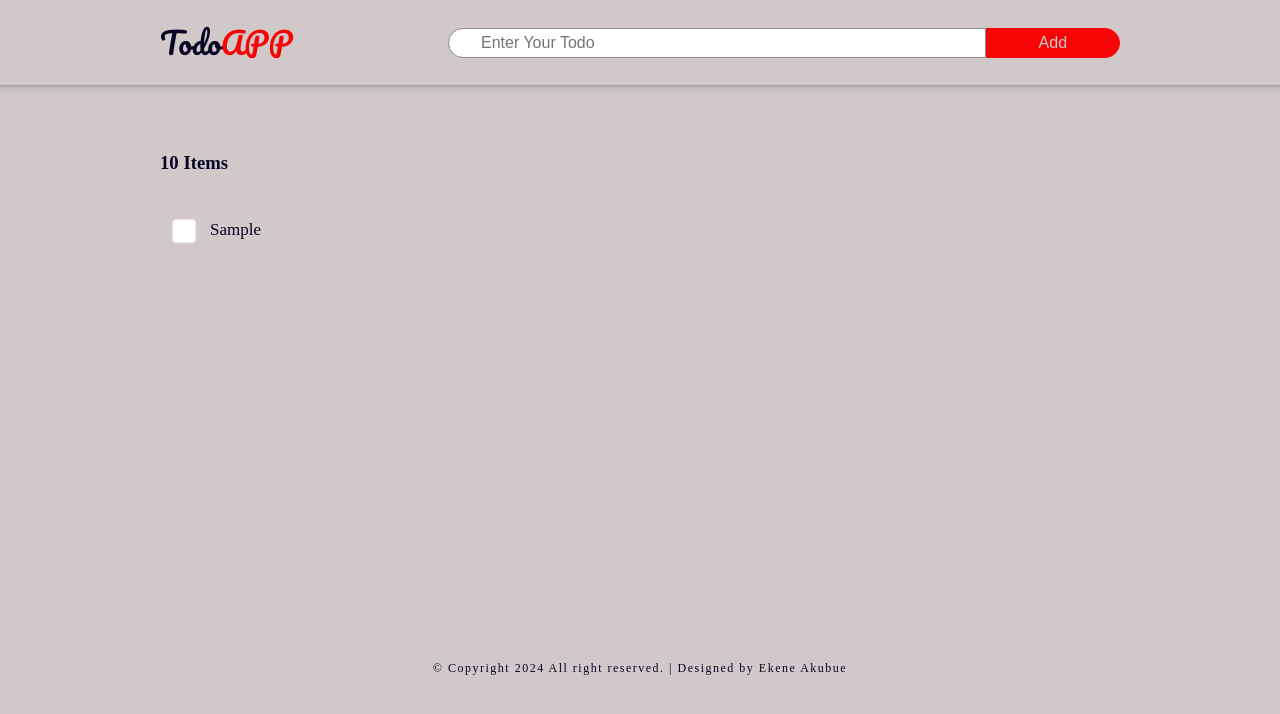
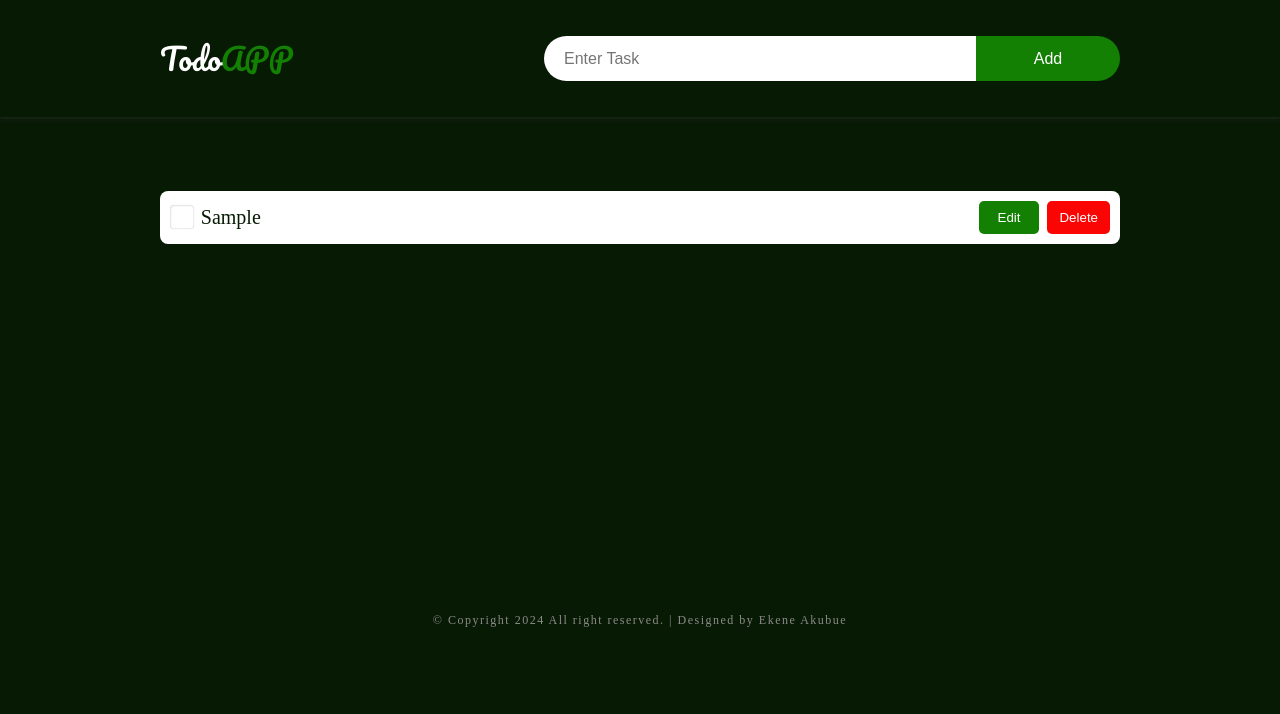
Before and after one commit to ekeneakubue/Todo-list-app, a plain HTML site: page index.html in a window 1280 px wide. Both pictures are taken after typing "Sample" into the empty fields and a click on the button "Add". Drawn offline with Linux system fonts and the light colour scheme.

Commit message:
Added Javascript file to control the Task List

```diff
--- a/index.html
+++ b/index.html
@@ -15,22 +15,22 @@
     <body>
         <header>
             <div class="logo">Todo<span>APP</span></div>
-            <div class="add">
-                <input type="text" placeholder="Enter Your Todo" id="input-box">
-                <button onclick="addTask()">Add</button>
-            </div>
+            <form id="task-form">
+                <input type="text" id="task-input" placeholder="Enter Task">
+                <button type="submit" id="add-button">Add</button>
+            </form>
         </header>
 
         <main>
-            <h3>10 Items</h3>
-            <ul id="list-container">
-                <!-- <li class="checked">task1</li>
-                <li>task2</li>                                   -->
-            </ul>
-
-
-
-
+            <div class="todo-container">
+                <ul id="task-list">
+                    <!-- <li class="task-item">
+                        <span class="task-content">Task</span>
+                        <button id="edit">Edit</button>
+                        <button id="delete">Delete</button>
+                    </li>                                 -->
+                </ul>
+            </div>
         </main>
 
         <footer>&copy; Copyright 2024 All right reserved. | Designed by Ekene Akubue</footer>
--- a/script.js
+++ b/script.js
@@ -1,14 +1,106 @@
-const inputBox = document.getElementById("input-box");
-const listContainer = document.getElementById("list-container");
+// Getting references to HTML elements
+const taskForm = document.getElementById('task-form');
+const taskInput = document.getElementById('task-input');
+const addButton = document.getElementById('add-button');
+const taskList = document.getElementById('task-list');
 
-function addTask(){
-    if(inputBox.value === ""){
-        alert("You did not write any Task to add");
-    }
-    else{
-        let li = document.createElement("li");
-        li.innerHTML = inputBox.value;
-        listContainer.appendChild(li);
-    }
-    inputBox.value = "";
+// Variable to track the task being edited
+let editingTaskItem = null;
+
+// Load tasks from localStorage when the page loads
+window.addEventListener('load', function () {
+  const savedTasks = JSON.parse(localStorage.getItem('tasks'));
+  if (savedTasks) {
+    savedTasks.forEach(task => {
+      addTaskToList(task);
+    });
+  }
+});
+
+
+
+// Event listener for form submission
+taskForm.addEventListener('submit', function (event) {
+  event.preventDefault();
+  if (!editingTaskItem) {
+    addTask();
+  } else {
+    editTask();
+  }
+});
+
+
+
+// Function to add a new task
+function addTask() {
+  const task = taskInput.value.trim();
+  if (!task) {
+    alert('Please enter a task.');
+    return;
+  }
+  addTaskToList(task);
+  taskInput.value = '';
 }
+
+
+
+// Function to add and remove task to the list and localStorage
+function addTaskToList(taskContent) {
+  const taskItem = document.createElement('li');
+  taskItem.className = 'task-item';
+  const taskContentElement = document.createElement('span');
+  taskContentElement.className = 'task-content';
+  taskContentElement.textContent = taskContent;
+
+  const editButton = document.createElement('button');
+  editButton.id = 'edit';
+  editButton.textContent = 'Edit';
+
+  const deleteButton = document.createElement('button');
+  deleteButton.id = 'delete';
+  deleteButton.textContent = 'Delete';
+
+  taskItem.appendChild(taskContentElement);
+  taskItem.appendChild(editButton);
+  taskItem.appendChild(deleteButton);
+
+  taskList.insertAdjacentElement('afterbegin', taskItem);
+
+  editButton.addEventListener('click', function () {
+    taskInput.value = taskContentElement.textContent;
+    addButton.textContent = 'Update';
+    editingTaskItem = taskItem;
+  });
+
+  deleteButton.addEventListener('click', function () {
+    taskList.removeChild(taskItem);
+    updateLocalStorage();
+  });
+  updateLocalStorage();
+}
+
+
+
+// Function to update localStorage with new tasks
+function updateLocalStorage() {
+  const tasks = Array.from(taskList.children).map(taskItem => {
+    return taskItem.querySelector('.task-content').textContent;
+  });
+  localStorage.setItem('tasks', JSON.stringify(tasks));
+}
+
+
+// Function to edit task
+function editTask() {
+  const editedTask = taskInput.value.trim();
+  if (!editedTask) {
+    alert('Please enter a task.');
+    return;
+  }
+  const editedTaskContent = editingTaskItem.querySelector('.task-content');
+  editedTaskContent.textContent = editedTask;
+  addButton.textContent = 'Add';
+  editingTaskItem = null;
+  taskInput.value = '';
+  updateLocalStorage();
+}
--- a/style.css
+++ b/style.css
@@ -3,17 +3,19 @@
     box-sizing: border-box;
 }
 :root{
-    --border-line: #8d8a8a;
-    --Background-white: #d1c9c9;
     --pure-white: #fff;
-    --text-blue: rgb(6, 6, 36);
-    --logo-span: #f60505;
+    --light-gray:#8d8a8a;
+    --gray:#383737;
+    --Background: #071a04;
+    --logo-span: #138004;
+    --danger: #fa0404;
+    --dark-danger:#6f0303;
 }
 body{
     margin: 0;
     padding: 0;
-    background-color: var(--Background-white);
-    color: var(--text-blue);
+    background-color: var(--Background);
+    color: var(--light-gray);
 }
 
 /* header styling */
@@ -31,85 +33,141 @@ header{
     font-family: "Pacifico", cursive;
     font-weight: 400;
     font-style: normal;
-}
-.add{
-    height: 30px;
-    width: 70%;
-    display: flex;
-    justify-content: end;
-}
-.add input{
-    padding: 0rem 2rem;
-    width: 80%;
-    font-size: 16px;
-    border-radius: 30px 0px 0px 30px;
-    border: 1px solid var(--border-line);
+    color: var(--pure-white);
 }
 .add button{
     width: 20%;
     background-color: var(--logo-span);
-    color: var(--Background-white);
+    color: var(--pure-white);
     font-size: 16px;
     border-radius: 0px 30px 30px 0px;
-    border: 1px solid var(--logo-span);
+    border: 1px solid var(--light-gray);
+    transition: ease-in-out 1s;
+}
+.add button:hover{
+    color: var(--pure-white);
+    border: 1px solid var(--pure-white);
+    background-color: var(--Background);
 }
 .logo span{
     color: var(--logo-span);
 }
-::placeholder{
+.add input::placeholder{
     font-size: 16px;
+    color: var(--light-gray);
 }
+
+#task-form {
+    display: flex;
+    flex-wrap: wrap;
+    align-items: center;
+    width: 60%;
+    margin-block: 20px;
+}
+#task-input {
+    display: flex;
+    flex-wrap: wrap;
+    padding: 10px 2px 10px 20px;
+    font-size: 16px;
+    border: none;
+    border-radius: 30px 0px 0px 30px;
+    width: 75%;
+    height: 45px;
+    outline-color: var(--pure-white);
+}
+#add-button {
+    padding: 0 10px;
+    font-size: 16px;
+    cursor: pointer;
+    width: 25%;
+    height: 45px;
+    border-radius: 0px 30px 30px 0px;
+    border: 0;
+    color: var(--pure-white);
+    background:var(--logo-span);
+    transition: ease-in-out 0.5s;
+}
+#add-button:hover{
+    background-color: var(--Background);
+    border: 1px solid var(--pure-white);
+}
+
+
 
 /* Main Styling */
 main{
-    min-height: 70vh;
-    padding:2rem 10rem;
-    color: var(--text-blue);
-
+    padding: 4rem 10rem;
+    min-height: 60vh;
 }
-main h3{
-    padding: 1rem 0rem;
-}
-.redd{
-    border-radius: 10px;
-}
-ul{
-    padding-left: 0px;
+#task-list {
+    list-style: none;
+    padding: 0;
+    margin: 0;
 }
 
+.task-item {
+    display: flex;
+    justify-content: space-between;
+    align-items: center;
+    background:var(--pure-white);
+    border-radius: 8px;
+    margin: 10px 0;
+    padding: 10px 10px 10px 20px;
+}
 ul li{
-    list-style: none;
-    font-size: 17px;
-    padding: 12px 8px 12px 50px;
-    user-select: none;
     position: relative;
-    cursor: pointer;
-
 }
 ul li::before{
     content: '';
     position: absolute;
     height: 28px;
     width: 28px;
-    border-radius: 10px;
+    border-radius: 5px;
     background-image: url(images/unchecked.png);
     background-size: cover;
     background-position: center;
-    top: 9px;
-    left: 10px;
+    top: 12px;
+    left: 8px;
 }
-ul li.checked{
-    color:var(--border-line);
+.ul li.checked{
+    color: var(--gray);
     text-decoration: line-through;
 }
-ul li.checked::before{
+.ul li.checked::before{
     background-image: url(images/checked.png);
 }
-.todo{
-    display: flex;
-    justify-content: space-between;
-    flex-wrap: wrap;
-    padding: 1rem ;
+
+.task-item span{
+    width: 85%;
+    font-size: 20px;
+    padding-left: 1.3rem;
+    word-wrap: break-word;
+    color: var(--Background);
+}
+
+.task-item button {
+    color: var(--pure-white);
+    border: none;
+    border-radius: 5px;
+    min-width: 60px;
+    padding: 9px 12px;
+    cursor: pointer;
+}
+#edit{
+    background: var(--logo-span);
+    transition: ease-in-out 0.5s;
+}
+#edit:hover{
+    background: var(--Background);
+    color: var(--pure-white);
+}
+#delete{
+    background: var(--danger);
+    transition: ease-in-out 0.5s;
+}
+#delete:hover{
+    background: var(--dark-danger);
+    color: var(--pure-white);
 }
 
 
@@ -124,31 +182,28 @@ footer{
 }
 
 
+/* Media Querry  */
 @media(max-width: 667px){
     header{
-        padding: 2rem 0.1rem;
+        padding: 2rem 1rem;
         flex-direction: column;
         justify-content: center;
-    }
-    .add{
-        height: 30px;
-        width: 90%;
-    }
-    .add input{
-        width: 70%;
-    }
-    .add button{
-        width: 30%;
-        color: var(--Background-white);
     }
     main{
         padding: 0rem 1rem;
     }
     ::placeholder{
         font-size: 14px;
+        color: var(--light-gray);
     }
-    main h3{
-        padding: 0.1rem 0rem;
+    #task-form {
+        width: 100%;
+    }
+    .task-item{
+        flex-wrap: wrap;
+    }
+    .task-item span{
+        width: 60%;
     }
     footer{
         text-align: center;
```
